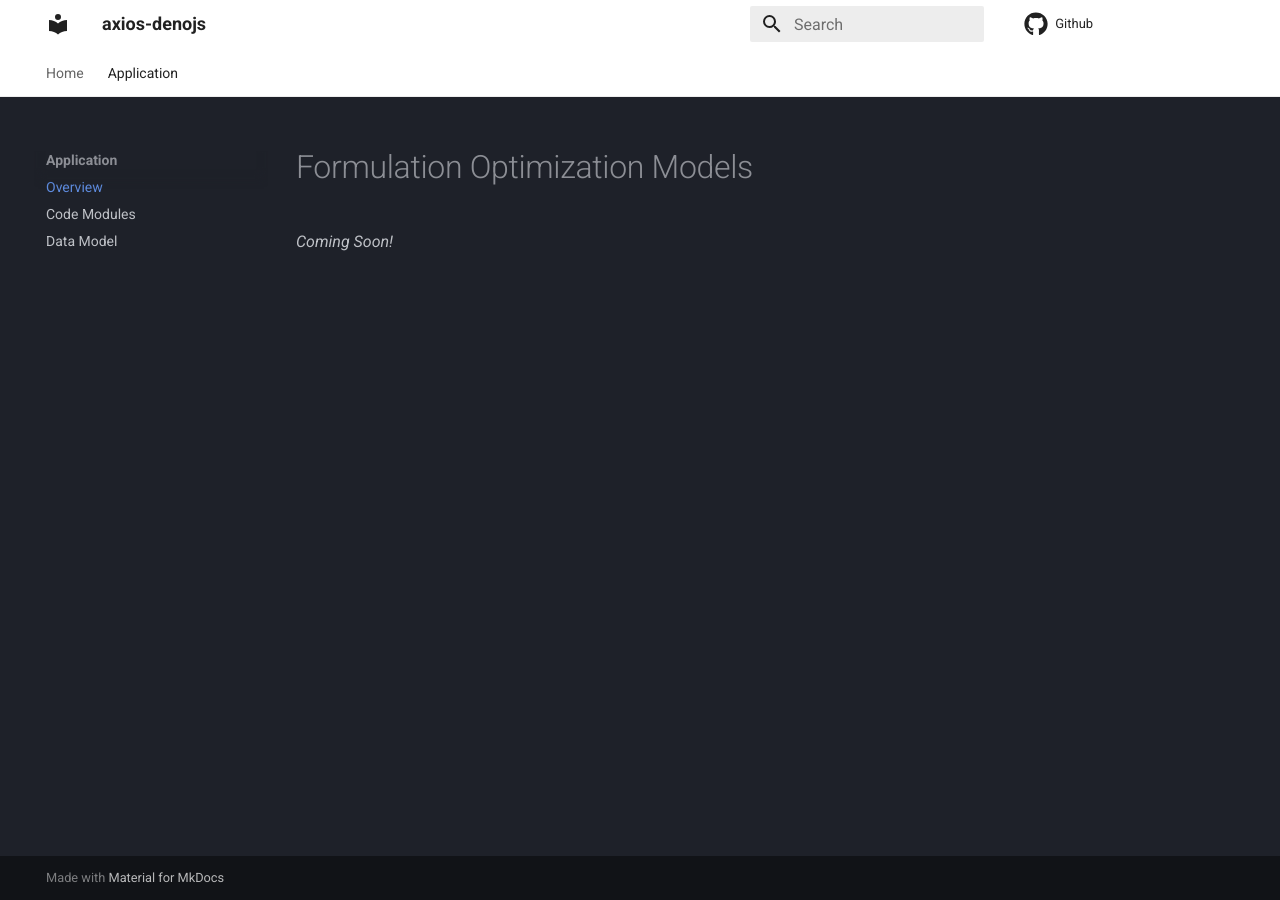
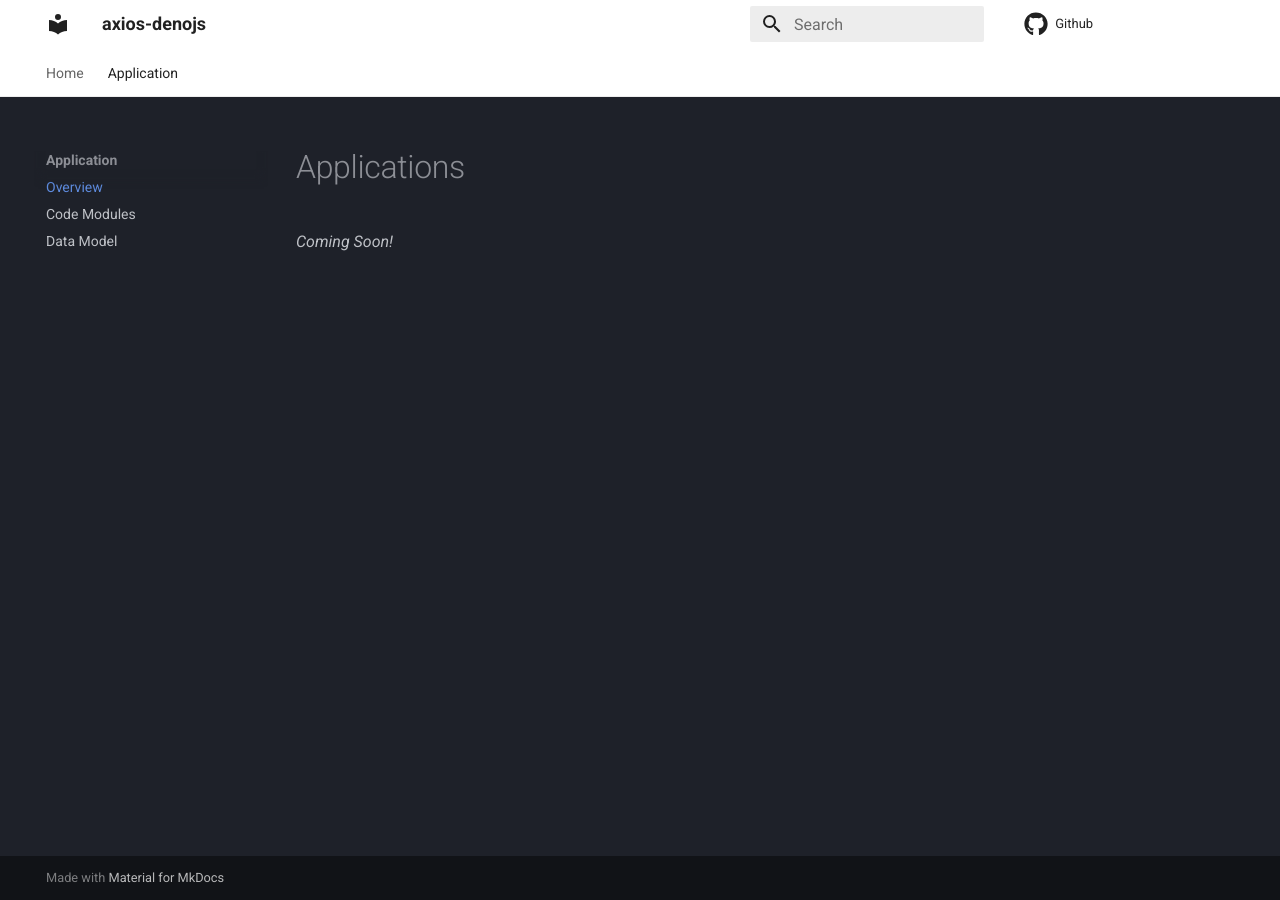
Before and after one commit to ardeshir/axios-denojs, an MkDocs documentation site: the page built from docs/overview.md, in a window 1280 px wide. Built offline with MkDocs 1.6.1 and Material for MkDocs 9.7.7, drawn with Linux system fonts in a browser that asks for light colours; comment, search, counter and statistics services are not loaded.

Commit message:
adding docs

```diff
--- a/docs/overview.md
+++ b/docs/overview.md
@@ -1,3 +1,3 @@
-# Formulation Optimization Models
+# Applications
 
 _Coming Soon!_
```
